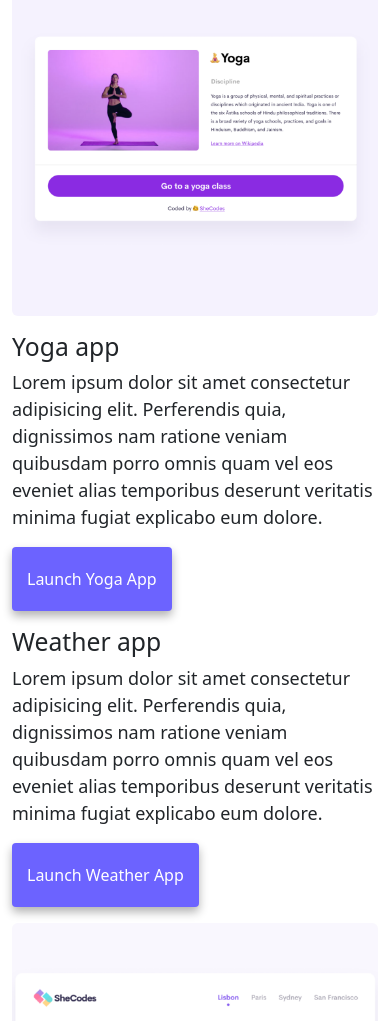
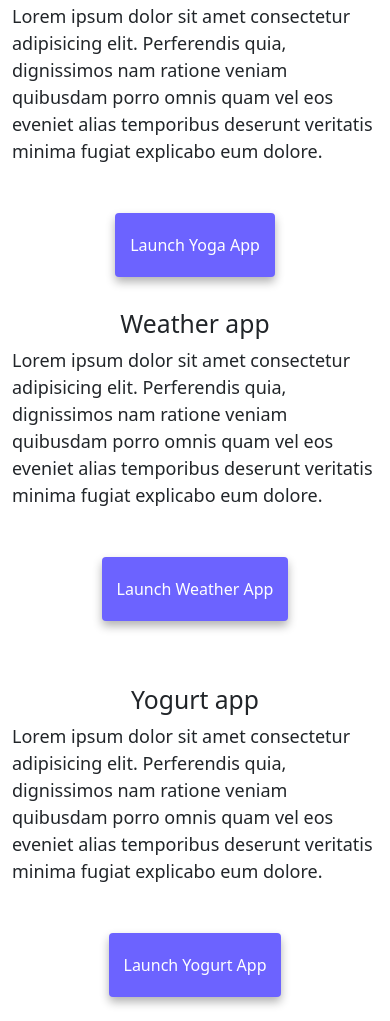
Before and after one commit to dperki02/DanaAdvancedTools, a plain HTML site: page index.html in a window 390 px wide. Shown: the part 483-1504 px from the top of the page. Drawn offline with nearby package versions, Linux system fonts and the light colour scheme.

Commit message:
Made responsive for mobile devices and SEO

```diff
--- a/index.html
+++ b/index.html
@@ -10,7 +10,7 @@
       content="width=device-width, initial-scale=1.0" />
     <meta
       name="description"
-      content="All About Dana Paulette Perkins - Front end developer in US!" />
+      content="Dana Paulette Perkins - Front end developer in US!" />
     <title>Dana Paulette Personal Website</title>
     <link
       rel="stylesheet"
@@ -95,12 +95,14 @@
     <div class="navigation-links">
       <a
         href="about.html#contact"
+        title="Contact Me"
         class="contact-link"
         >Contact me</a
       >
       <a
         href="about.html"
         class="about-link"
+        title="About Me"
         >About me</a
       >
     </div>
@@ -120,11 +122,13 @@
             eos eveniet alias temporibus deserunt veritatis minima fugiat
             explicabo eum dolore.
           </p>
-          <button
-            class="primary-button"
-            type="submit">
-            Launch Yoga App
-          </button>
+          <div class="mt-5 mb-3 launch">
+            <a
+              href="#"
+              class="primary-link"
+              >Launch Yoga App</a
+            >
+          </div>
         </div>
       </div>
       <div class="row">
@@ -136,15 +140,18 @@
             eos eveniet alias temporibus deserunt veritatis minima fugiat
             explicabo eum dolore.
           </p>
-          <button
-            class="primary-button"
-            type="submit">
-            Launch Weather App
-          </button>
+          <div class="mt-5 mb-3 launch">
+            <a
+              href="#"
+              class="primary-link"
+              >Launch Weather App</a
+            >
+          </div>
         </div>
         <div class="col-sm-6 mb-3">
           <img
             src="/images/weather.png"
+            alt="Weather"
             class="img-fluid rounded" />
         </div>
       </div>
@@ -163,11 +170,13 @@
             eos eveniet alias temporibus deserunt veritatis minima fugiat
             explicabo eum dolore.
           </p>
-          <button
-            class="primary-button"
-            type="submit">
-            Launch Yogurt App
-          </button>
+          <div class="mt-5 mb-3 launch">
+            <a
+              href="#"
+              class="primary-link"
+              >Launch Yogurt App</a
+            >
+          </div>
         </div>
       </div>
     </div>
--- a/style.css
+++ b/style.css
@@ -5,9 +5,25 @@
   --box-shadow: 0 5px 10px rgba(0, 0, 0, 0.3);
 }
 
-body {
-  margin: 60px auto;
-  max-width: 800px;
+@media (max-width: 600px) {
+  h1,
+  h2 {
+    font-size: 36px;
+    text-align: center;
+  }
+  p {
+    font-size: 16px;
+    text-align: center;
+  }
+  img {
+    display: none;
+  }
+
+  .launch {
+    display: flex;
+    justify-content: center;
+    align-items: center;
+  }
 }
 
 h1,
@@ -73,6 +89,15 @@ p {
   box-shadow: var(--box-shadow);
   color: white;
 }
+.primary-link {
+  border: none;
+  border-radius: 4px;
+  padding: 20px 15px;
+  text-decoration: none;
+  background: var(--primary-color);
+  box-shadow: var(--box-shadow);
+  color: white;
+}
 
 .secondary-button {
   border-radius: 4px;
```
Also changed, not shown: about.html (+4 -2 lines).
